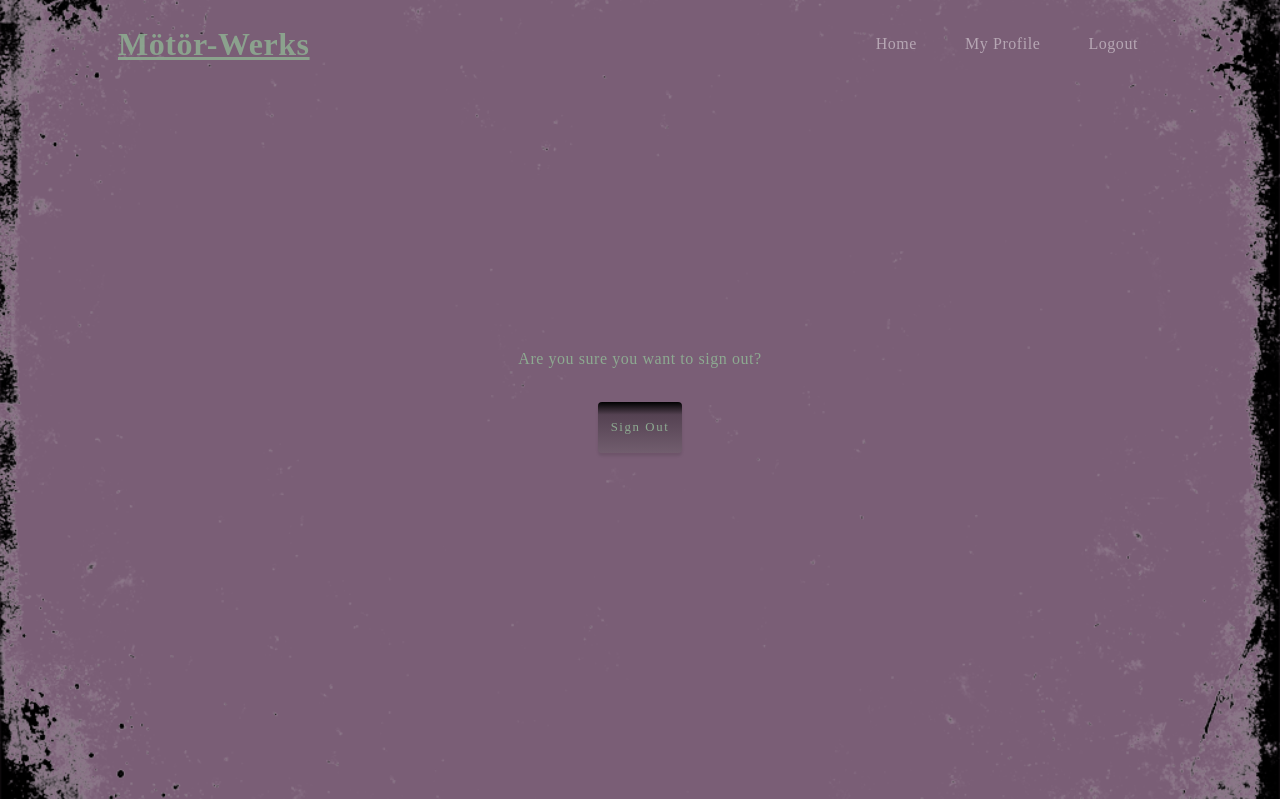
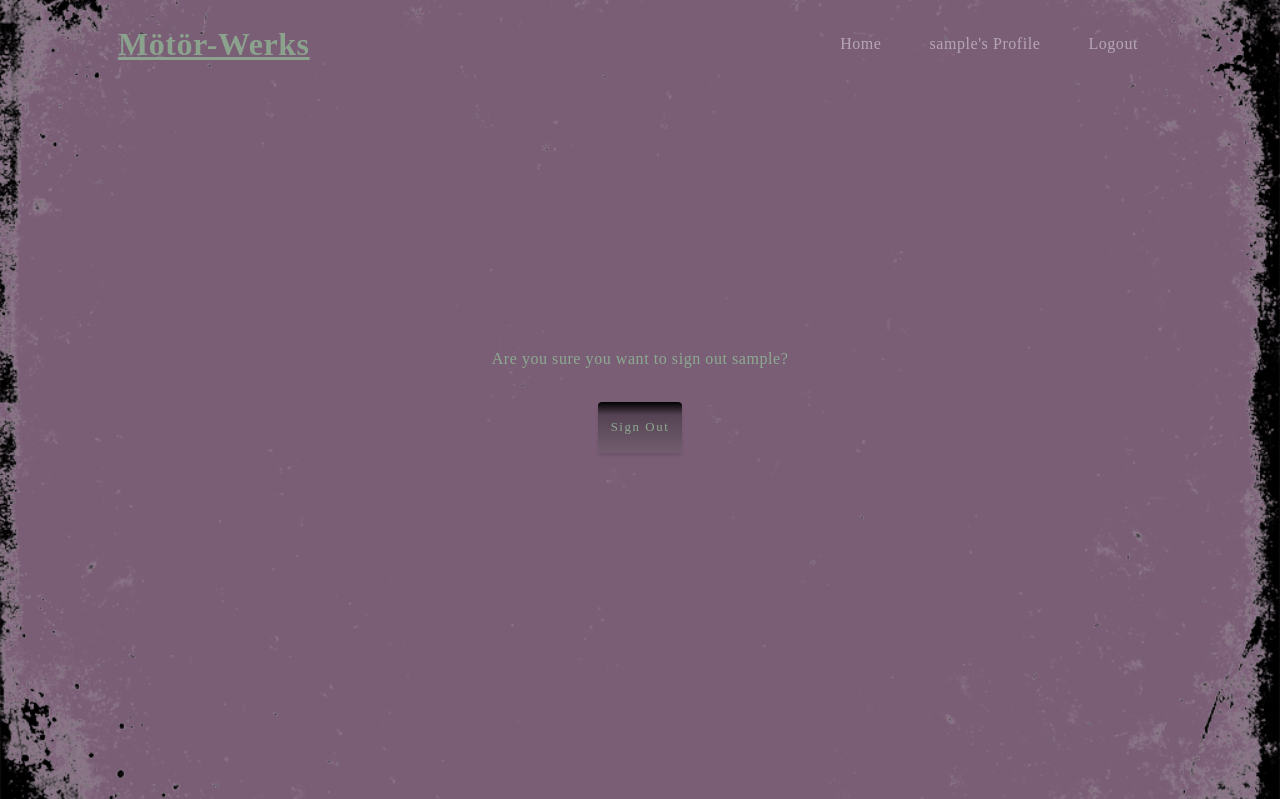
Before and after one commit to Chr15w1986/Motor-Werks, a Django app: page /accounts/logout/ in a window 1280 px wide. Shown: the top 799 px of the page. Run offline with Django 3.2, Linux system fonts and the light colour scheme; the visitor is signed in with stand-in values (Sample User, id 1); some libraries are stand-ins or nearby versions; some web fonts are replaced.

Commit message:
add logged in username to show in template

```diff
--- a/templates/allauth/account/logout.html
+++ b/templates/allauth/account/logout.html
@@ -6,7 +6,7 @@
 
 {% block content %}
 
-<p>{% trans 'Are you sure you want to sign out?' %}</p>
+<p>{% trans 'Are you sure you want to sign out' %} {{ user.username }}?</p>
 
 <form method="post" action="{% url 'account_logout' %}">
   {% csrf_token %}
--- a/templates/base.html
+++ b/templates/base.html
@@ -55,7 +55,7 @@
                     {% if request.user.is_authenticated %}
 
                     <li class="nav-item"><a class="nav-link" href="{% url 'home' %}">Home</a></li>
-                    <li class="nav-item"><a class="nav-link" href="">My Profile</a></li>
+                    <li class="nav-item"><a class="nav-link" href="{% url 'my-profile' %}">{{ user.username }}'s Profile</a></li>
                     <li class="nav-item"><a class="nav-link" href="{% url 'account_logout' %}">Logout</a></li>
 
                     {% else %}
```
